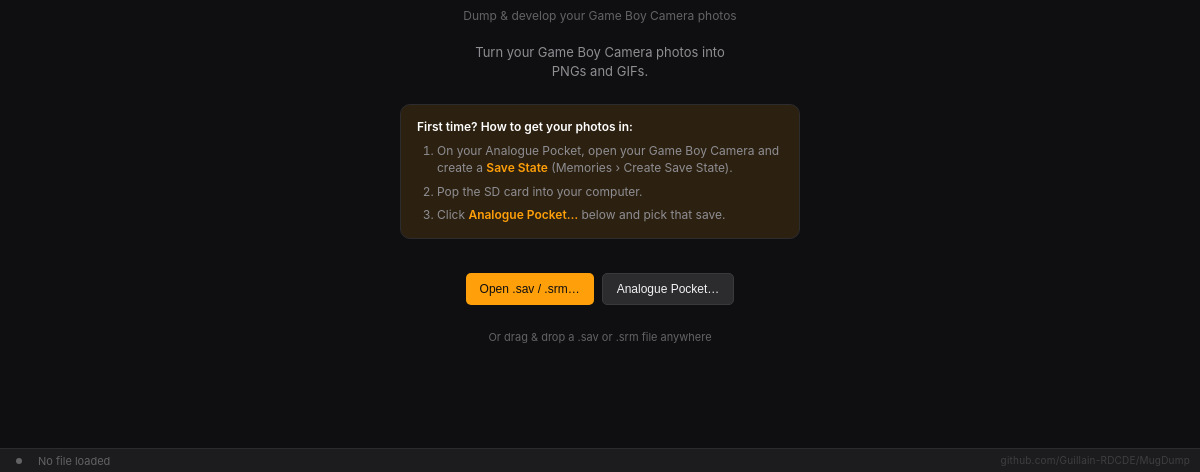
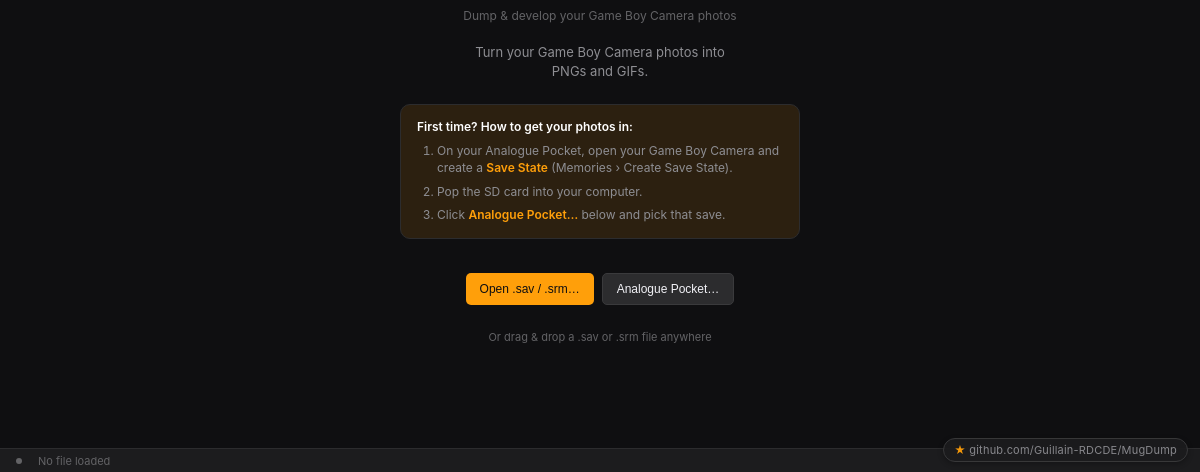
Before and after one commit to Guillain-RDCDE/MugDump, an Electron app: page docs/index.html in a window 1200 px wide. Shown: the part 328-800 px from the top of the page. Drawn offline with Linux system fonts and the light colour scheme.

Commit message:
Make the repo link visible (subtle pill, was nearly invisible)

```diff
--- a/docs/css/style.css
+++ b/docs/css/style.css
@@ -3112,17 +3112,23 @@
 /* ── Discreet repo link (bottom-right) ─────────────────────────────────────── */
 #repo-link {
   position: fixed;
-  right: 10px;
-  bottom: 6px;
+  right: 12px;
+  bottom: 10px;
   z-index: 50;
-  font-size: 10px;
+  font-size: 11px;
   letter-spacing: 0.2px;
-  color: var(--text-3);
+  color: var(--text-2, #b8b8bd);
   text-decoration: none;
-  opacity: 0.5;
-  transition: opacity 0.15s, color 0.15s;
-}
-#repo-link:hover { opacity: 1; color: var(--accent); }
+  padding: 4px 10px;
+  border: 1px solid var(--border);
+  border-radius: 999px;
+  background: var(--surface);
+  box-shadow: 0 2px 6px rgba(0, 0, 0, 0.3);
+  opacity: 0.95;
+  transition: opacity 0.15s, color 0.15s, border-color 0.15s;
+}
+#repo-link::before { content: "★ "; color: var(--accent); }
+#repo-link:hover { opacity: 1; color: var(--accent); border-color: var(--accent); }
 
 /* ── Palette grid section headers (All Palettes, grouped by category) ───────── */
 .pgrid-section-header {
--- a/renderer/css/style.css
+++ b/renderer/css/style.css
@@ -3112,17 +3112,23 @@
 /* ── Discreet repo link (bottom-right) ─────────────────────────────────────── */
 #repo-link {
   position: fixed;
-  right: 10px;
-  bottom: 6px;
+  right: 12px;
+  bottom: 10px;
   z-index: 50;
-  font-size: 10px;
+  font-size: 11px;
   letter-spacing: 0.2px;
-  color: var(--text-3);
+  color: var(--text-2, #b8b8bd);
   text-decoration: none;
-  opacity: 0.5;
-  transition: opacity 0.15s, color 0.15s;
-}
-#repo-link:hover { opacity: 1; color: var(--accent); }
+  padding: 4px 10px;
+  border: 1px solid var(--border);
+  border-radius: 999px;
+  background: var(--surface);
+  box-shadow: 0 2px 6px rgba(0, 0, 0, 0.3);
+  opacity: 0.95;
+  transition: opacity 0.15s, color 0.15s, border-color 0.15s;
+}
+#repo-link::before { content: "★ "; color: var(--accent); }
+#repo-link:hover { opacity: 1; color: var(--accent); border-color: var(--accent); }
 
 /* ── Palette grid section headers (All Palettes, grouped by category) ───────── */
 .pgrid-section-header {
```
